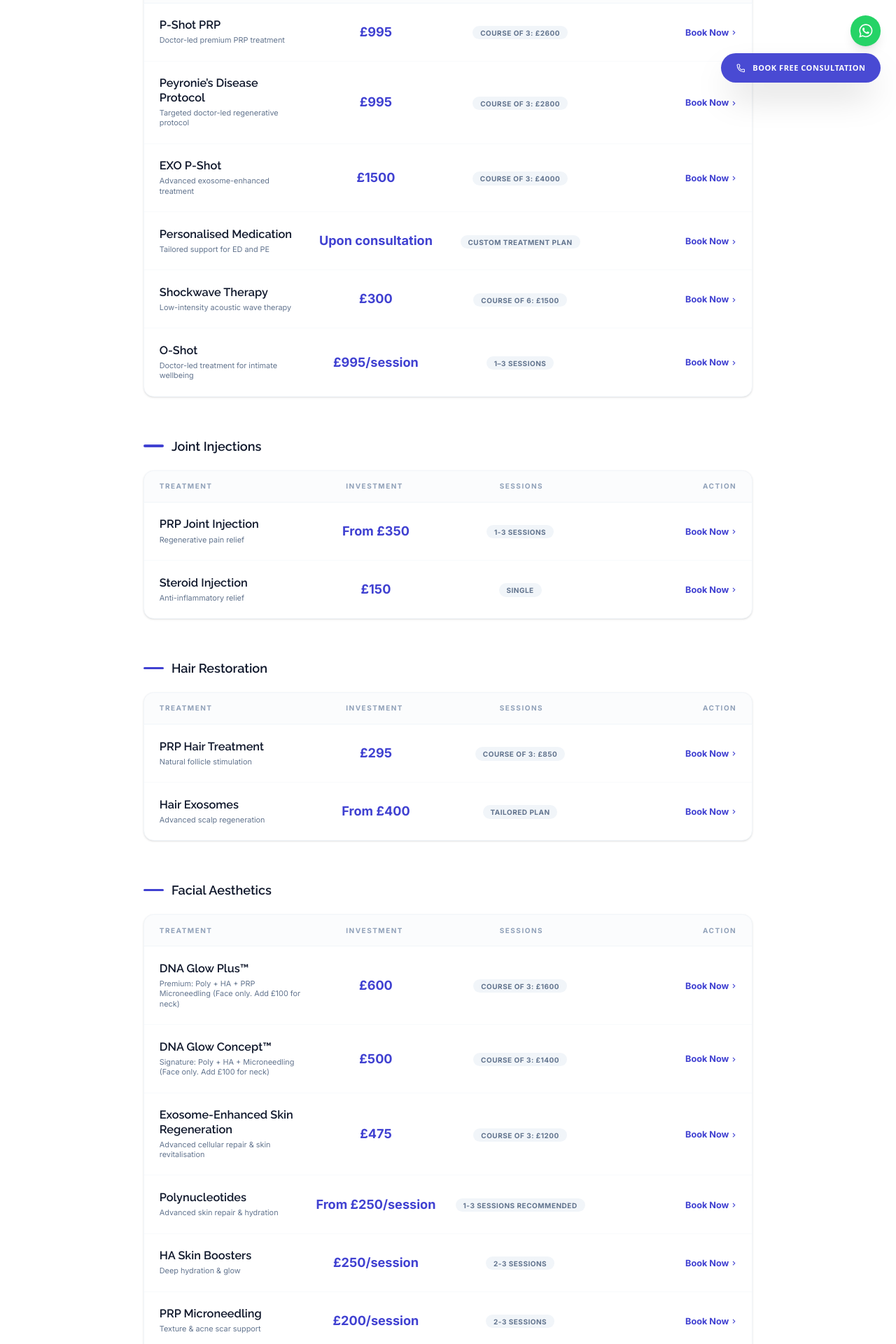
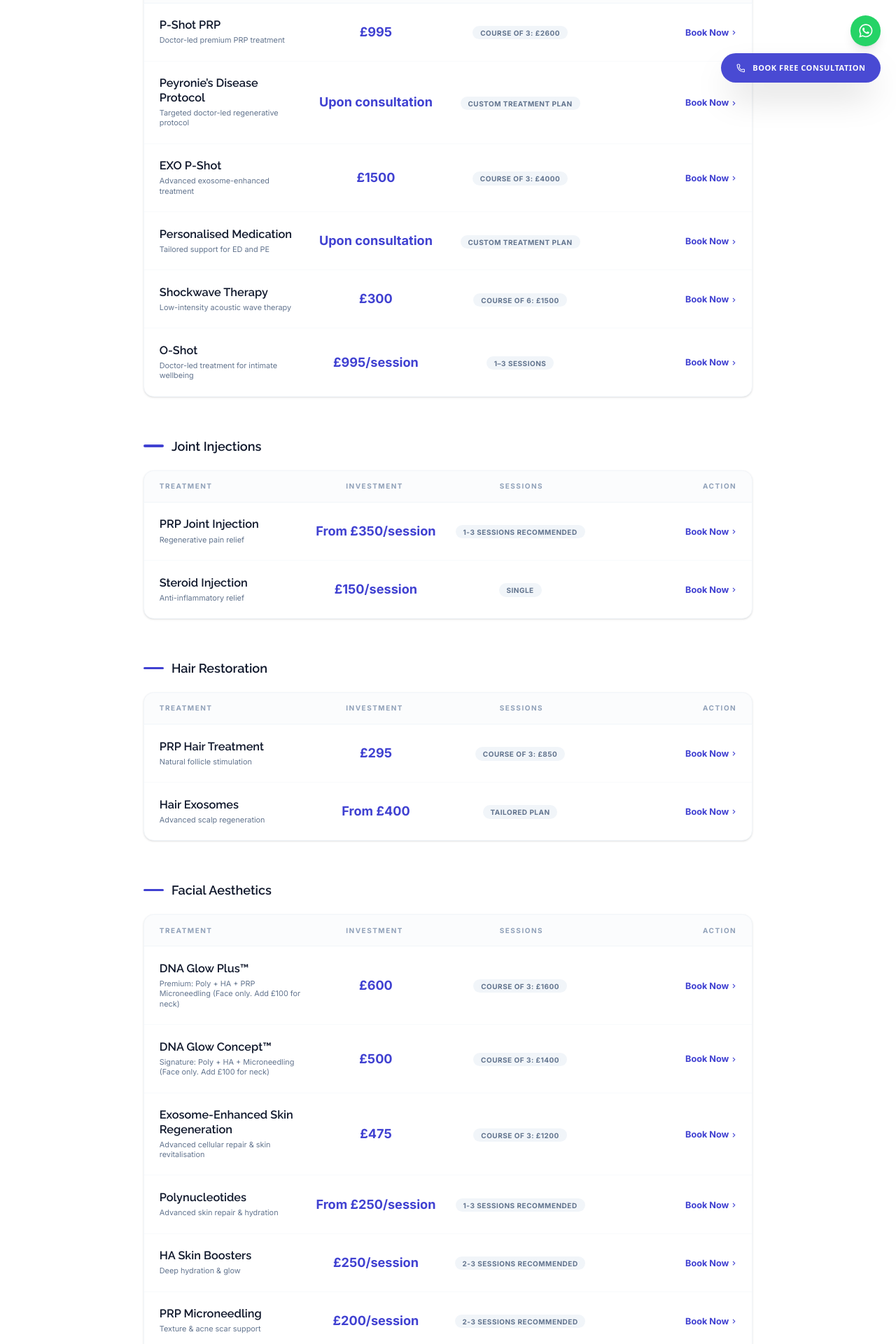
Before and after one commit to binithekid/Healing-PRP-Clinics-Preview, a Next.js app: page /birmingham/prices in a window 1280 px wide. Shown: the part 660-2580 px from the top of the page at 70% size. Built offline with nearby package versions, Linux system fonts and the light colour scheme.

Commit message:
Update PricesClient.tsx

```diff
--- a/src/components/pages/PricesClient.tsx
+++ b/src/components/pages/PricesClient.tsx
@@ -17,7 +17,7 @@ export default function PricesClient({ isBirmingham = false }: { isBirmingham?:
       title: "Sexual Rejuvenation",
       items: [
         { name: "P-Shot PRP", price: "£995", sessions: "Course of 3: £2600", details: "Doctor-led premium PRP treatment" },
-        { name: "Peyronie’s Disease Protocol", price: "£995", sessions: "Course of 3: £2800", details: "Targeted doctor-led regenerative protocol" },
+        { name: "Peyronie’s Disease Protocol", price: "Upon consultation", sessions: "Custom treatment plan", details: "Targeted doctor-led regenerative protocol" },
         { name: "EXO P-Shot", price: "£1500", sessions: "Course of 3: £4000", details: "Advanced exosome-enhanced treatment" },
         { name: "Personalised Medication", price: "Upon consultation", sessions: "Custom treatment plan", details: "Tailored support for ED and PE" },
         { name: "Shockwave Therapy", price: "£300", sessions: "Course of 6: £1500", details: "Low-intensity acoustic wave therapy" },
@@ -28,8 +28,8 @@ export default function PricesClient({ isBirmingham = false }: { isBirmingham?:
       id: "joint",
       title: "Joint Injections",
       items: [
-        { name: "PRP Joint Injection", price: "From £350", sessions: "1-3 sessions", details: "Regenerative pain relief" },
-        { name: "Steroid Injection", price: "£150", sessions: "Single", details: "Anti-inflammatory relief" },
+        { name: "PRP Joint Injection", price: "From £350/session", sessions: "1-3 sessions recommended", details: "Regenerative pain relief" },
+        { name: "Steroid Injection", price: "£150/session", sessions: "Single", details: "Anti-inflammatory relief" },
       ]
     },
     {
@@ -48,8 +48,8 @@ export default function PricesClient({ isBirmingham = false }: { isBirmingham?:
         { name: "DNA Glow Concept™", price: "£500", sessions: "Course of 3: £1400", details: "Signature: Poly + HA + Microneedling (Face only. Add £100 for neck)" },
         { name: "Exosome-Enhanced Skin Regeneration", price: "£475", sessions: "Course of 3: £1200", details: "Advanced cellular repair & skin revitalisation" },
         { name: "Polynucleotides", price: "From £250/session", sessions: "1-3 sessions recommended", details: "Advanced skin repair & hydration" },
-        { name: "HA Skin Boosters", price: "£250/session", sessions: "2-3 sessions", details: "Deep hydration & glow" },
-        { name: "PRP Microneedling", price: "£200/session", sessions: "2-3 sessions", details: "Texture & acne scar support" },
+        { name: "HA Skin Boosters", price: "£250/session", sessions: "2-3 sessions recommended", details: "Deep hydration & glow" },
+        { name: "PRP Microneedling", price: "£200/session", sessions: "2-3 sessions recommended", details: "Texture & acne scar support" },
         { name: "Vampire Facial", price: "£550", sessions: "Course of 3: £1500", details: "Full face regeneration" },
         { name: "Botox (3 Areas)", price: "£200", sessions: "Single", details: "Anti-wrinkle injections" },
       ]
```
